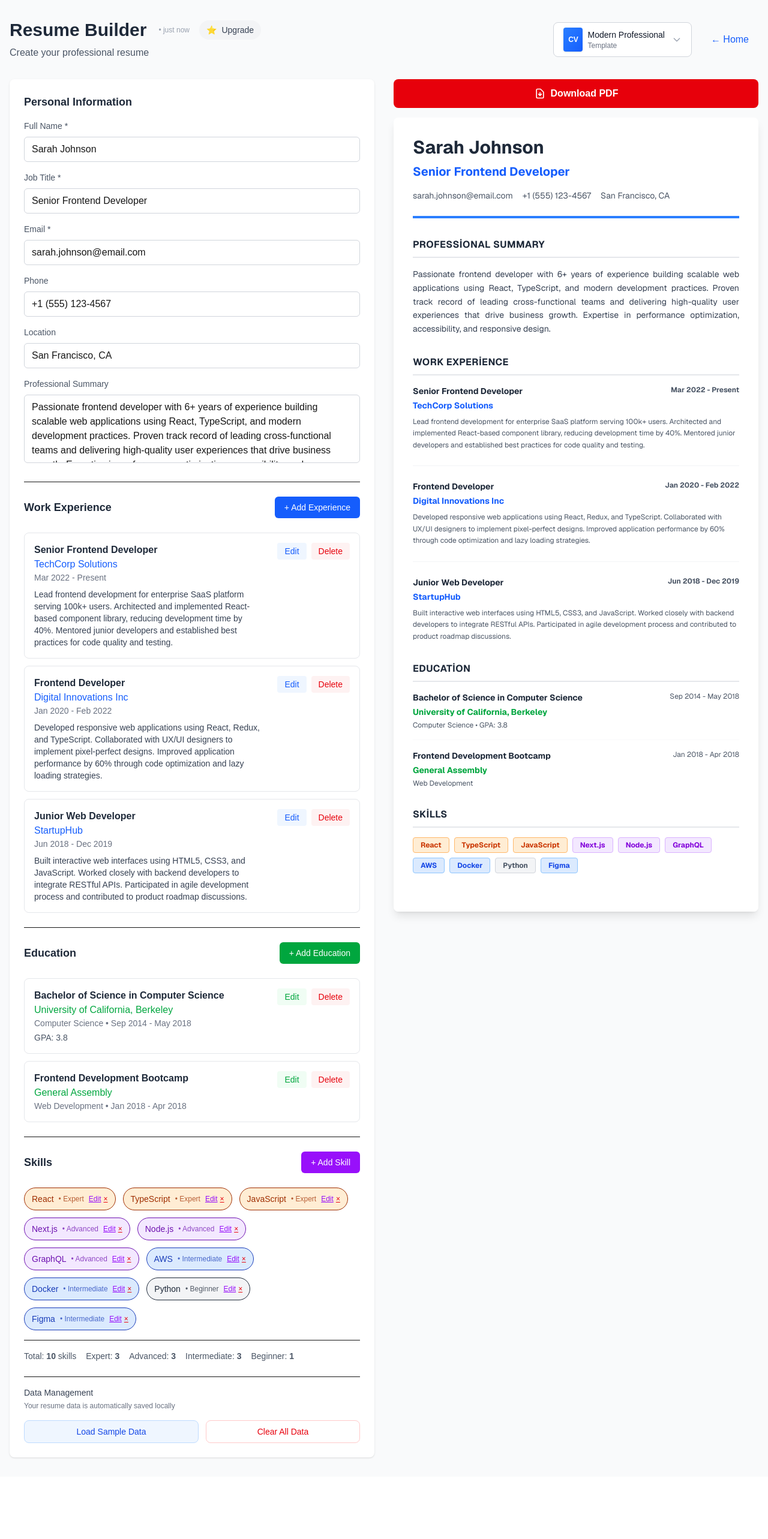
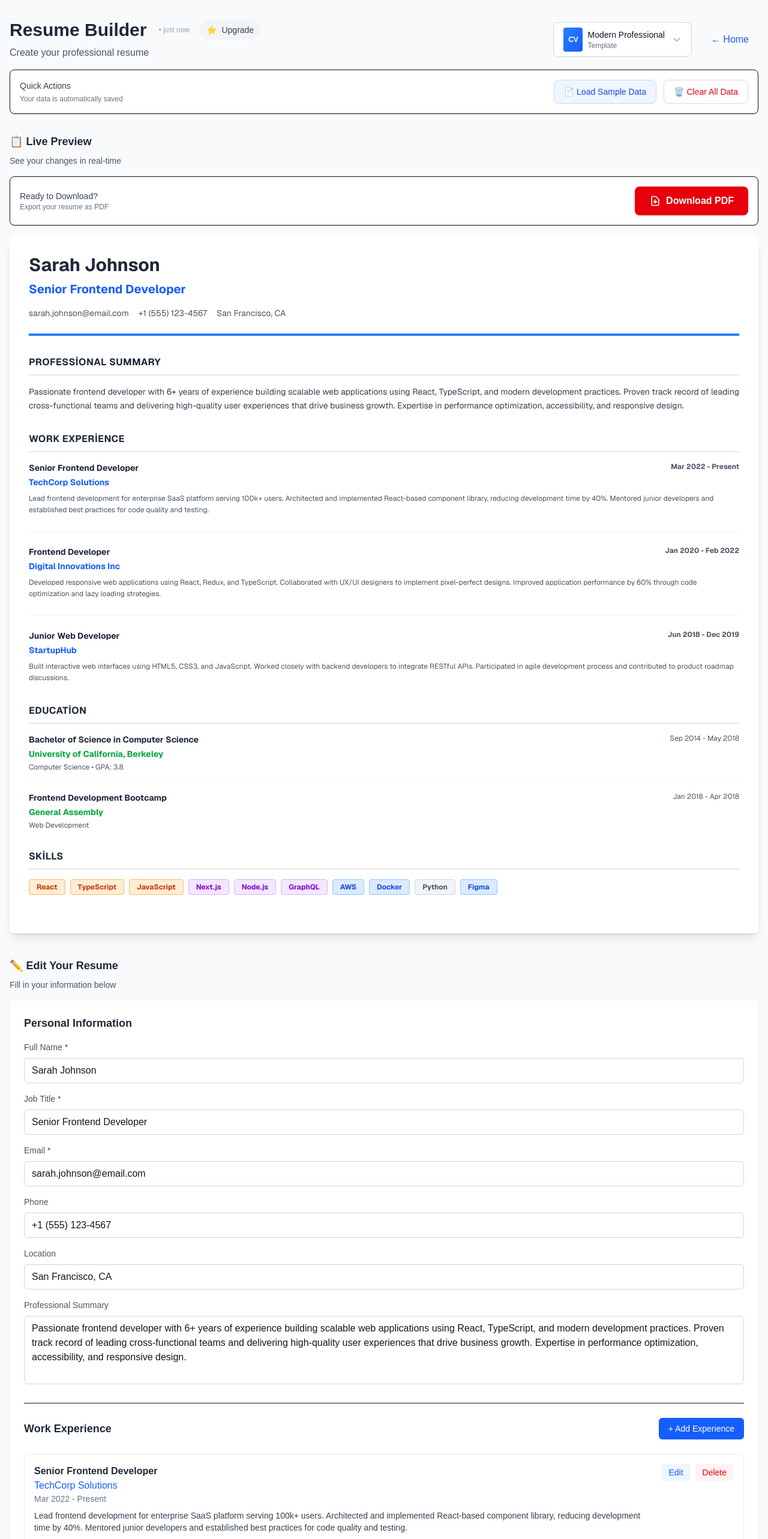
Before and after one commit to tolunaytogul/primeresumebuilder, a Next.js app: page /cv-editor in a window 1280 px wide. Shown: the top 2566 px of the page at 60% size. Before the commit the page ends 2462 px from the top, so only its background shows below. Built offline with nearby package versions, Linux system fonts and the light colour scheme; what @react-pdf/renderer would draw is missing.

Commit message:
📱 Step 8: Mobile-First CV Editor Optimization - Moved CV preview to top for mobile, integrated data management into header, optimized touch targets and responsive design

```diff
--- a/src/app/cv-editor/page.tsx
+++ b/src/app/cv-editor/page.tsx
@@ -1,18 +1,39 @@
+'use client';
+
 import CVForm from '@/components/CVForm';
 import CVPreview from '@/components/CVPreview';
 import SaveStatusIndicator from '@/components/SaveStatusIndicator';
-import DataManagement from '@/components/DataManagement';
 import TemplateSelector from '@/components/TemplateSelector';
 import PremiumModal from '@/components/PremiumModal';
 import PremiumBadge from '@/components/PremiumBadge';
 import Link from 'next/link';
+import { useCV } from '@/context/CVContext';
+import { useState } from 'react';
 
 export default function CVEditorPage() {
+  const { clearSavedData, loadSampleData, hasSavedData } = useCV();
+  const [showConfirm, setShowConfirm] = useState(false);
+
+  const handleClearData = () => {
+    if (showConfirm) {
+      clearSavedData();
+      setShowConfirm(false);
+    } else {
+      setShowConfirm(true);
+    }
+  };
+
+  const handleCancel = () => {
+    setShowConfirm(false);
+  };
+
   return (
     <div className="min-h-screen bg-gray-50">
       <div className="container mx-auto px-4 py-4 lg:py-8">
         {/* Header */}
-        <div className="flex flex-col sm:flex-row justify-between items-start sm:items-center mb-6 lg:mb-8 gap-4 sm:gap-0">
+        <div className="flex flex-col gap-4 mb-6 lg:mb-8">
+          {/* Top Row - Title and Navigation */}
+          <div className="flex flex-col sm:flex-row justify-between items-start sm:items-center gap-4 sm:gap-0">
             <div className="flex-1">
               <div className="flex items-center gap-4 mb-2">
                 <h1 className="text-2xl lg:text-3xl font-bold text-gray-800">Resume Builder</h1>
@@ -32,18 +53,99 @@ export default function CVEditorPage() {
             </div>
           </div>
 
-        <div className="flex flex-col lg:flex-row gap-4 lg:gap-8">
-          {/* Form Section */}
-          <div className="w-full lg:w-1/2">
+          {/* Data Management Controls - Mobile Optimized */}
+          <div className="flex flex-col sm:flex-row gap-3 p-4 bg-white rounded-lg shadow-sm border">
+            <div className="flex-1">
+              <h4 className="text-sm font-medium text-gray-700 mb-1">Quick Actions</h4>
+              <p className="text-xs text-gray-500">Your data is automatically saved</p>
+            </div>
+
+            <div className="flex flex-col sm:flex-row gap-2 sm:gap-3">
+              {/* Sample Data Button */}
+              <button
+                onClick={loadSampleData}
+                className="px-4 py-2 text-sm font-medium rounded-lg transition-colors bg-blue-50 text-blue-700 hover:bg-blue-100 border border-blue-200 whitespace-nowrap"
+              >
+                📄 Load Sample Data
+              </button>
+
+              {/* Clear Data Button */}
+              {hasSavedData() && (
+                <div className="flex gap-2">
+                  {showConfirm ? (
+                    <>
+                      <button
+                        onClick={handleClearData}
+                        className="px-4 py-2 text-sm font-medium bg-red-600 text-white rounded-lg hover:bg-red-700 transition-colors whitespace-nowrap"
+                      >
+                        ✓ Confirm Clear
+                      </button>
+                      <button
+                        onClick={handleCancel}
+                        className="px-4 py-2 text-sm font-medium border border-gray-300 text-gray-700 rounded-lg hover:bg-gray-50 transition-colors whitespace-nowrap"
+                      >
+                        ✕ Cancel
+                      </button>
+                    </>
+                  ) : (
+                    <button
+                      onClick={handleClearData}
+                      className="px-4 py-2 text-sm font-medium text-red-600 hover:text-red-800 border border-red-200 hover:border-red-300 rounded-lg transition-colors whitespace-nowrap"
+                    >
+                      🗑️ Clear All Data
+                    </button>
+                  )}
+                </div>
+              )}
+            </div>
+          </div>
+        </div>
+
+        {/* Mobile-First Layout: Preview First, Then Form */}
+        <div className="flex flex-col gap-6">
+          {/* CV Preview Section - Now at Top for Mobile */}
+          <div className="w-full">
+            <div className="mb-4">
+              <h2 className="text-lg font-semibold text-gray-800 mb-2">📋 Live Preview</h2>
+              <p className="text-sm text-gray-600">See your changes in real-time</p>
+            </div>
+            <CVPreview />
+          </div>
+
+          {/* Form Section - Below Preview for Mobile */}
+          <div className="w-full">
+            <div className="mb-4">
+              <h2 className="text-lg font-semibold text-gray-800 mb-2">✏️ Edit Your Resume</h2>
+              <p className="text-sm text-gray-600">Fill in your information below</p>
+            </div>
             <div className="bg-white rounded-lg shadow-sm p-4 lg:p-6">
               <CVForm />
-              <DataManagement />
+            </div>
+          </div>
+        </div>
+
+        {/* Desktop Layout: Side by Side */}
+        <div className="hidden lg:block">
+          <div className="flex gap-8 mt-8">
+            {/* Form Section */}
+            <div className="w-1/2">
+              <div className="mb-4">
+                <h2 className="text-lg font-semibold text-gray-800 mb-2">✏️ Edit Your Resume</h2>
+                <p className="text-sm text-gray-600">Fill in your information</p>
+              </div>
+              <div className="bg-white rounded-lg shadow-sm p-6">
+                <CVForm />
               </div>
             </div>
 
             {/* Preview Section */}
-          <div className="w-full lg:w-1/2">
+            <div className="w-1/2">
+              <div className="mb-4">
+                <h2 className="text-lg font-semibold text-gray-800 mb-2">📋 Live Preview</h2>
+                <p className="text-sm text-gray-600">See your changes in real-time</p>
+              </div>
               <CVPreview />
+            </div>
           </div>
         </div>
       </div>
--- a/src/components/CVPreview.tsx
+++ b/src/components/CVPreview.tsx
@@ -11,21 +11,38 @@ export default function CVPreview() {
 
   return (
     <div className="space-y-4">
-      {/* Download Button */}
-      <DownloadButton cvData={cvData} />
+      {/* Mobile-Optimized Download Section */}
+      <div className="flex flex-col sm:flex-row items-start sm:items-center justify-between gap-3 p-4 bg-white rounded-lg shadow-sm border">
+        <div className="flex-1">
+          <h3 className="text-sm font-medium text-gray-700">Ready to Download?</h3>
+          <p className="text-xs text-gray-500">Export your resume as PDF</p>
+        </div>
+        <DownloadButton cvData={cvData} />
+      </div>
 
-      {/* CV Preview */}
-      <div className="shadow-lg rounded-lg min-h-[600px] lg:min-h-[800px] overflow-hidden">
-        {/* Empty State */}
+      {/* Mobile-Optimized CV Preview */}
+      <div className="shadow-lg rounded-lg overflow-hidden bg-white">
+        {/* Empty State - Mobile Friendly */}
         {!personalInfo.name && !personalInfo.title && !personalInfo.email ? (
-          <div className="bg-white p-6 lg:p-10 text-center text-gray-400 py-12 lg:py-16">
-            <div className="text-5xl lg:text-6xl mb-4">📄</div>
-            <p className="text-lg lg:text-xl font-medium">Your resume will appear here</p>
-            <p className="text-sm lg:text-base mt-2">Start by filling out the form above</p>
+          <div className="p-6 lg:p-10 text-center text-gray-400 py-16 lg:py-20">
+            <div className="text-4xl lg:text-6xl mb-4">📄</div>
+            <h3 className="text-lg lg:text-xl font-medium mb-2">Your resume will appear here</h3>
+            <p className="text-sm lg:text-base text-gray-500 mb-4">Start by filling out the form below</p>
+            <div className="inline-flex items-center gap-2 text-xs text-blue-600 bg-blue-50 px-3 py-2 rounded-full">
+              <span>💡</span>
+              <span>Try "Load Sample Data" to see an example</span>
+            </div>
           </div>
         ) : (
-          <WebTemplateFactory templateType={selectedTemplate} cvData={cvData} />
+          <div className="min-h-[500px] lg:min-h-[800px]">
+            <WebTemplateFactory templateType={selectedTemplate} cvData={cvData} />
+          </div>
         )}
+      </div>
+
+      {/* Mobile Helper Text */}
+      <div className="lg:hidden text-center text-xs text-gray-500 bg-gray-50 p-3 rounded-lg">
+        <span>💡 Tip: Your changes appear instantly above. Scroll down to edit your information.</span>
       </div>
     </div>
   );
--- a/src/components/DataManagement.tsx
+++ /dev/null
@@ -1,72 +0,0 @@
-'use client';
-
-import React, { useState } from 'react';
-import { useCV } from '@/context/CVContext';
-
-export default function DataManagement() {
-  const { clearSavedData, loadSampleData, hasSavedData } = useCV();
-  const [showConfirm, setShowConfirm] = useState(false);
-
-  const handleClearData = () => {
-    if (showConfirm) {
-      clearSavedData();
-      setShowConfirm(false);
-    } else {
-      setShowConfirm(true);
-    }
-  };
-
-  const handleCancel = () => {
-    setShowConfirm(false);
-  };
-
-  return (
-    <div className="border-t pt-4 mt-6">
-      <div className="flex flex-col gap-4">
-        <div>
-          <h4 className="text-sm font-medium text-gray-700 mb-1">Data Management</h4>
-          <p className="text-xs text-gray-500">Your resume data is automatically saved locally</p>
-        </div>
-
-        <div className="flex flex-col sm:flex-row gap-3">
-          {/* Sample Data Button */}
-          <button
-            onClick={loadSampleData}
-            className="flex-1 px-4 py-2 text-sm font-medium rounded-lg transition-colors bg-blue-50 text-blue-700 hover:bg-blue-100 border border-blue-200"
-          >
-            Load Sample Data
-          </button>
-
-          {/* Clear Data Button - only show if there's saved data */}
-          {hasSavedData() && (
-            <div className="flex gap-2 flex-1">
-              {showConfirm ? (
-                <>
-                  <button
-                    onClick={handleClearData}
-                    className="flex-1 px-4 py-2 text-sm font-medium bg-red-600 text-white rounded-lg hover:bg-red-700 transition-colors"
-                  >
-                    Confirm Clear
-                  </button>
-                  <button
-                    onClick={handleCancel}
-                    className="flex-1 px-4 py-2 text-sm font-medium border border-gray-300 text-gray-700 rounded-lg hover:bg-gray-50 transition-colors"
-                  >
-                    Cancel
-                  </button>
-                </>
-              ) : (
-                <button
-                  onClick={handleClearData}
-                  className="flex-1 px-4 py-2 text-sm font-medium text-red-600 hover:text-red-800 border border-red-200 hover:border-red-300 rounded-lg transition-colors"
-                >
-                  Clear All Data
-                </button>
-              )}
-            </div>
-          )}
-        </div>
-      </div>
-    </div>
-  );
-}
--- a/src/components/DownloadButton.tsx
+++ b/src/components/DownloadButton.tsx
@@ -85,30 +85,33 @@ const DownloadButton: React.FC<DownloadButtonProps> = ({ cvData }) => {
       <button
         onClick={handleDownload}
         disabled={isGenerating || !formValid}
-        className={`w-full px-4 py-3 font-semibold rounded-lg transition-colors flex items-center justify-center gap-2 ${
+        className={`w-full sm:w-auto px-6 py-3 font-semibold rounded-lg transition-colors flex items-center justify-center gap-2 min-h-[44px] touch-manipulation ${
           formValid
-            ? 'bg-red-600 hover:bg-red-700 disabled:bg-red-400 text-white'
+            ? 'bg-red-600 hover:bg-red-700 disabled:bg-red-400 text-white shadow-sm hover:shadow-md'
             : 'bg-gray-300 text-gray-500 cursor-not-allowed'
         }`}
       >
         {isGenerating ? (
           <>
             <div className="w-4 h-4 border-2 border-white border-t-transparent rounded-full animate-spin"></div>
-            Generating PDF...
+            <span className="hidden sm:inline">Generating PDF...</span>
+            <span className="sm:hidden">Generating...</span>
           </>
         ) : (
           <>
             <svg className="w-5 h-5" fill="none" stroke="currentColor" viewBox="0 0 24 24">
               <path strokeLinecap="round" strokeLinejoin="round" strokeWidth={2} d="M12 10v6m0 0l-3-3m3 3l3-3m2 8H7a2 2 0 01-2-2V5a2 2 0 012-2h5.586a1 1 0 01.707.293l5.414 5.414a1 1 0 01.293.707V19a2 2 0 01-2 2z" />
             </svg>
-            Download PDF
+            <span className="hidden sm:inline">Download PDF</span>
+            <span className="sm:hidden">Download</span>
           </>
         )}
       </button>
 
       {!formValid && (
-        <p className="text-xs text-gray-500 text-center">
-          Complete required fields (Name, Title, Email) to download
+        <p className="text-xs text-gray-500 text-center sm:text-left">
+          <span className="hidden sm:inline">Complete required fields (Name, Title, Email) to download</span>
+          <span className="sm:hidden">Complete required fields to download</span>
         </p>
       )}
     </div>
```
Also changed, not shown: 1 other file (tests, documents, lock files or other folders). Lines whose indentation alone changed are shown as unchanged.
